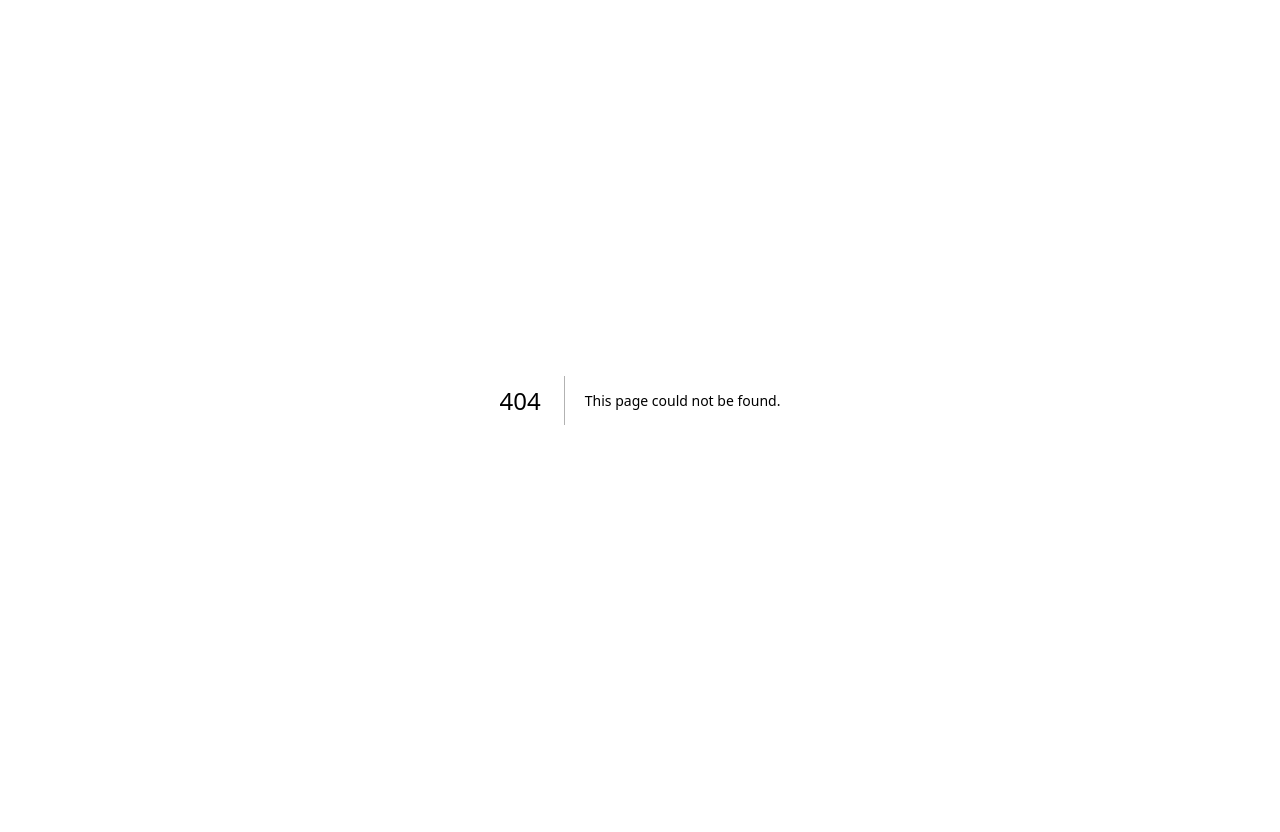
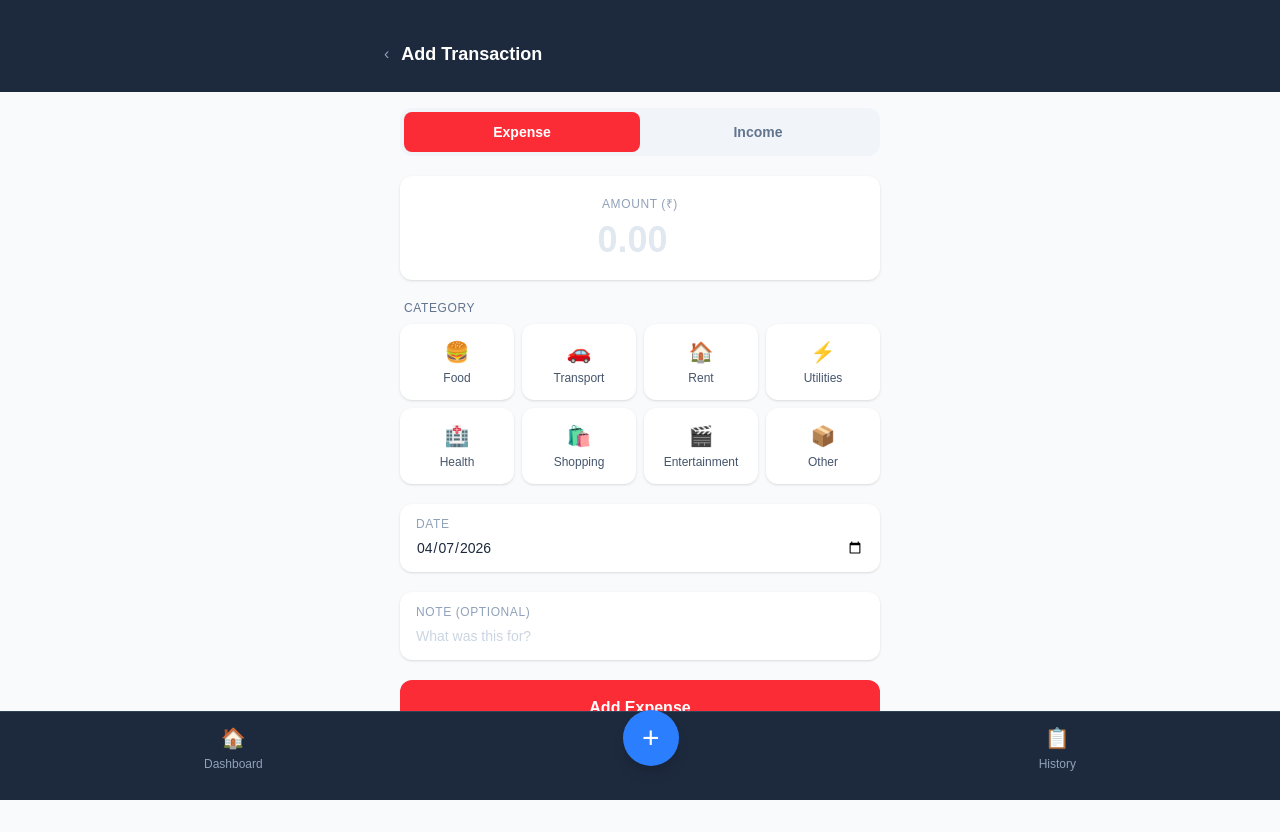
Before and after one commit to harshadhanishsr/expense-tracker, a Next.js app: page /add in a window 1280 px wide. Before the commit this address had no page. Before the commit the page ends 800 px from the top, so only its background shows below. Built offline with nearby package versions, Linux system fonts and the light colour scheme.

Commit message:
feat: add transaction form page

```diff
--- /dev/null
+++ b/src/app/add/page.tsx
@@ -0,0 +1,20 @@
+import TransactionForm from '@/components/TransactionForm'
+import BottomNav from '@/components/BottomNav'
+import Link from 'next/link'
+
+export default function AddPage() {
+  return (
+    <main className="min-h-screen bg-slate-50 pb-24">
+      <div className="bg-slate-800 text-white px-4 pt-10 pb-6">
+        <div className="flex items-center gap-3 max-w-lg mx-auto">
+          <Link href="/dashboard" className="text-slate-400 hover:text-white">‹</Link>
+          <h1 className="text-lg font-semibold">Add Transaction</h1>
+        </div>
+      </div>
+      <div className="max-w-lg mx-auto px-4 pt-4">
+        <TransactionForm />
+      </div>
+      <BottomNav />
+    </main>
+  )
+}
--- /dev/null
+++ b/src/components/TransactionForm.tsx
@@ -0,0 +1,75 @@
+'use client'
+import { useState } from 'react'
+import { useRouter } from 'next/navigation'
+import { getCategoriesForType, type TransactionType } from '@/lib/categories'
+
+export default function TransactionForm() {
+  const router = useRouter()
+  const [type, setType] = useState<TransactionType>('expense')
+  const [amount, setAmount] = useState('')
+  const [category, setCategory] = useState('')
+  const [description, setDescription] = useState('')
+  const [date, setDate] = useState(new Date().toISOString().slice(0,10))
+  const [submitting, setSubmitting] = useState(false)
+  const [error, setError] = useState('')
+
+  async function handleSubmit(e: React.FormEvent) {
+    e.preventDefault()
+    setError('')
+    const numAmount = parseFloat(amount)
+    if (!amount || !category) { setError('Amount and category are required'); return }
+    if (isNaN(numAmount) || numAmount <= 0) { setError('Enter a valid amount'); return }
+    setSubmitting(true)
+    const res = await fetch('/api/transactions', {
+      method: 'POST',
+      headers: { 'Content-Type': 'application/json' },
+      body: JSON.stringify({ type, amount: numAmount, category, description, date }),
+    })
+    setSubmitting(false)
+    if (res.ok) { router.push('/dashboard'); router.refresh() }
+    else setError('Failed to save. Please try again.')
+  }
+
+  return (
+    <form onSubmit={handleSubmit} className="space-y-5">
+      <div className="flex bg-slate-100 rounded-xl p-1">
+        {(['expense','income'] as TransactionType[]).map(t => (
+          <button key={t} type="button" onClick={() => { setType(t); setCategory('') }}
+            className={`flex-1 py-2.5 rounded-lg text-sm font-semibold transition-colors capitalize ${type===t ? (t==='expense'?'bg-red-500 text-white':'bg-green-500 text-white') : 'text-slate-500'}`}
+          >{t}</button>
+        ))}
+      </div>
+      <div className="bg-white rounded-xl p-5 text-center shadow-sm">
+        <p className="text-xs text-slate-400 uppercase tracking-wider mb-2">Amount (₹)</p>
+        <input type="number" inputMode="decimal" min="0.01" step="0.01" placeholder="0.00"
+          value={amount} onChange={e => setAmount(e.target.value)}
+          className="text-4xl font-bold text-slate-800 text-center w-full outline-none bg-transparent placeholder:text-slate-200"
+        />
+      </div>
+      <div>
+        <p className="text-xs text-slate-500 uppercase tracking-wider mb-2 px-1">Category</p>
+        <div className="grid grid-cols-4 gap-2">
+          {getCategoriesForType(type).map(cat => (
+            <button key={cat.id} type="button" onClick={() => setCategory(cat.id)}
+              className={`flex flex-col items-center gap-1 py-3 rounded-xl text-xs font-medium transition-colors ${category===cat.id ? 'bg-blue-100 text-blue-700 border-2 border-blue-400' : 'bg-white text-slate-600 border-2 border-transparent shadow-sm hover:border-slate-200'}`}
+            ><span className="text-xl">{cat.emoji}</span>{cat.label}</button>
+          ))}
+        </div>
+      </div>
+      <div className="bg-white rounded-xl px-4 py-3 shadow-sm">
+        <label className="text-xs text-slate-400 uppercase tracking-wider block mb-1">Date</label>
+        <input type="date" value={date} onChange={e => setDate(e.target.value)}
+          className="text-slate-800 text-sm w-full outline-none bg-transparent" />
+      </div>
+      <div className="bg-white rounded-xl px-4 py-3 shadow-sm">
+        <label className="text-xs text-slate-400 uppercase tracking-wider block mb-1">Note (optional)</label>
+        <input type="text" placeholder="What was this for?" value={description} onChange={e => setDescription(e.target.value)}
+          className="text-slate-800 text-sm w-full outline-none bg-transparent placeholder:text-slate-300" />
+      </div>
+      {error && <p className="text-red-500 text-sm text-center">{error}</p>}
+      <button type="submit" disabled={submitting}
+        className={`w-full py-4 rounded-xl font-semibold text-white transition-colors ${type==='expense'?'bg-red-500 hover:bg-red-600':'bg-green-500 hover:bg-green-600'} disabled:opacity-60`}
+      >{submitting ? 'Saving...' : `Add ${type==='expense'?'Expense':'Income'}`}</button>
+    </form>
+  )
+}
```
